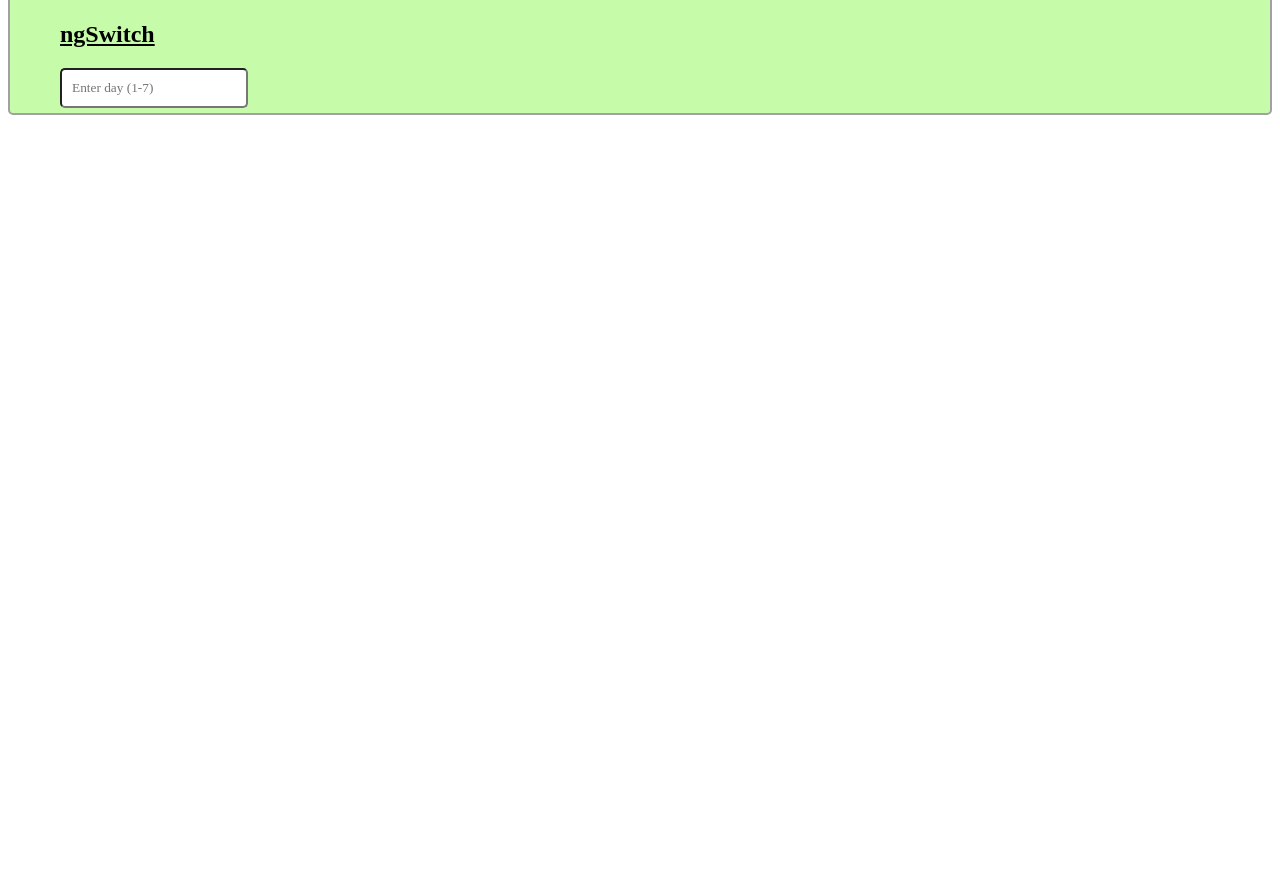
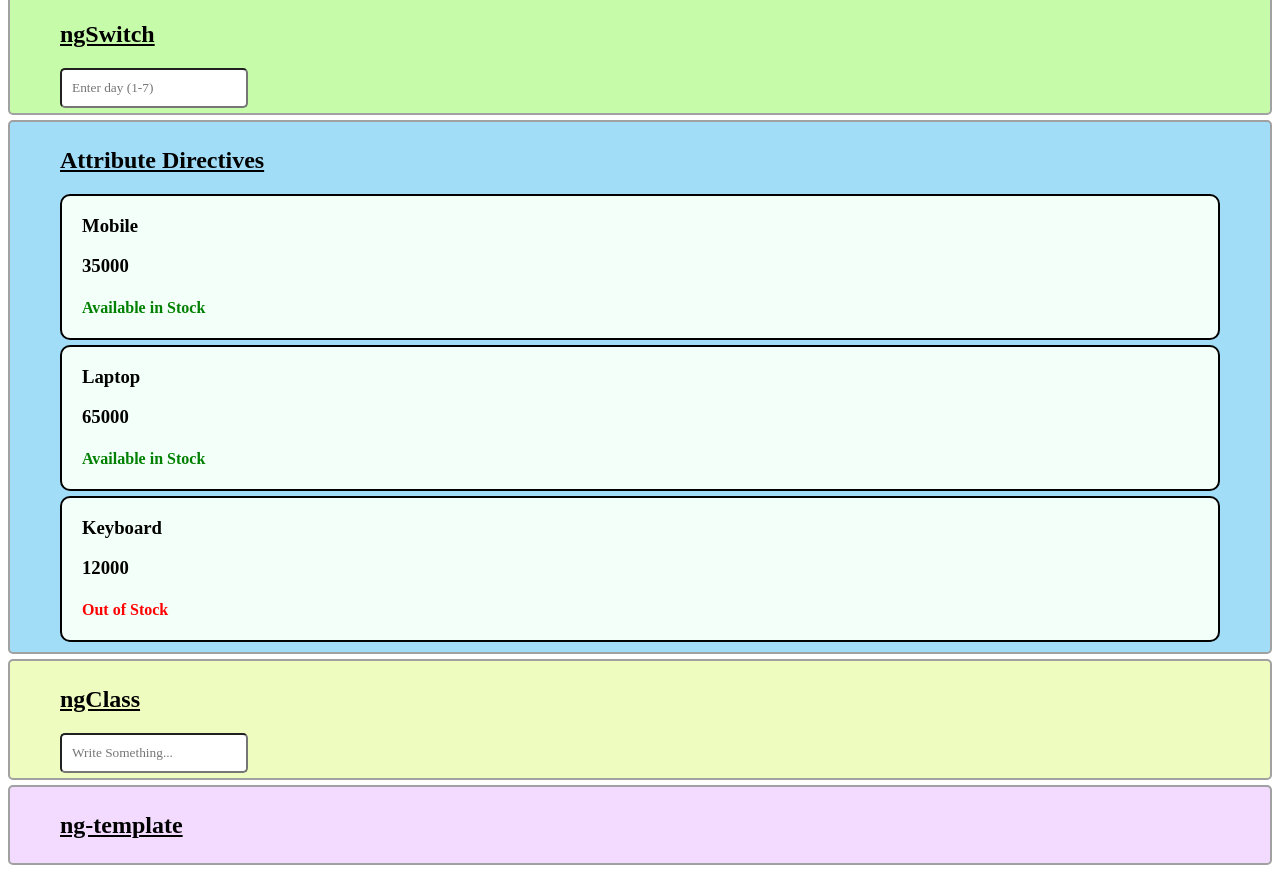
Before and after one commit to akashasahu07/Ang-Test1, an Angular app: page / in a window 1280 px wide. Shown: the part 1840-2713 px from the top of the page. Before the commit the page ends 1963 px from the top, so only its background shows below. Built offline with nearby package versions, Linux system fonts and the light colour scheme; a web font is replaced by a local one.

Commit message:
Update main

```diff
--- a/src/app/main/main.component.css
+++ b/src/app/main/main.component.css
@@ -105,3 +105,41 @@ h2 {
     padding: 10px;
     border-radius: 5px;
 }
+
+.class7 {
+    background-color: #a2ddf8;
+}
+
+.prod {
+    background-color: #f3fff9;
+    border-radius: 10px;
+    padding: 0 20px;
+    margin-bottom: 5px;
+    border: 2px solid;
+}
+
+.class8 {
+    background-color: #eefcc0;
+}
+
+.class8 .btn {
+    border: 1px solid;
+    border-radius: 5px;
+    cursor: pointer;
+}
+
+.class8 .btn-disabled {
+    border: 1px solid;
+    border-radius: 5px;
+    cursor: not-allowed;
+    display: none;
+}
+
+.class8 input {
+    padding: 10px;
+    border-radius: 5px;
+}
+
+.class9 {
+    background-color: #f2dbff;
+}
--- a/src/app/main/main.component.html
+++ b/src/app/main/main.component.html
@@ -53,8 +53,8 @@
 
 <div class="container class6">
     <h2>ngSwitch</h2>
-    <input type="number" [(ngModel)]="day" placeholder="Enter day (1-7)" min="1"/>
-        <div [ngSwitch]="day" *ngIf = "day !== null">
+    <input type="number" [(ngModel)]="day" placeholder="Enter day (1-7)" min="1" />
+    <div [ngSwitch]="day" *ngIf="day !== null">
         <h3 *ngSwitchCase=1>Monday</h3>
         <h3 *ngSwitchCase=2>Tuesday</h3>
         <h3 *ngSwitchCase=3>Wednesday</h3>
@@ -65,3 +65,27 @@
         <h3 *ngSwitchDefault>Wrong Input..</h3>
     </div>
 </div>
+
+<div class="container class7">
+    <h2>Attribute Directives</h2>
+
+    <div class="prod" *ngFor="let product of products">
+        <h3>{{ product.name }}</h3>
+        <h3>{{ product.price }}</h3>
+        <div class="stock" [ngStyle] = "{color : product.inStock ? 'green' : 'red'}">
+            <h4 *ngIf="product.inStock === true"> Available in Stock</h4>
+            <h4 *ngIf="product.inStock != true"> Out of Stock</h4>
+        </div>
+    </div>
+</div>
+
+<div class="container class8">
+    <h2>ngClass</h2>
+    <input type="text" (input) = "addText1($event)" placeholder="Write Something...">
+    <button [ngClass] = "{'btn': true, 'btn-disabled': !text1}">Search</button>
+    <h3 *ngIf = "text1 != ''">Showing result for: {{ text1 }}</h3>
+</div>
+
+<div class="container class9">
+    <h2>ng-template</h2>
+</div>
--- a/src/app/main/main.component.ts
+++ b/src/app/main/main.component.ts
@@ -78,4 +78,32 @@ export class MainComponent {
 
   // ngSwitch
   day: number | null = null;
+
+  // Attribute Derectives
+  products = [
+    {
+      name: 'Mobile',
+      price: 35000,
+      inStock: true
+    },
+
+    {
+      name: 'Laptop',
+      price: 65000,
+      inStock: true
+    },
+
+    {
+      name: 'Keyboard',
+      price: 12000,
+      inStock: false
+    }
+  ]
+
+  // ngClass
+  text1:string = ""
+
+  addText1(event:any) {
+    this.text1 = event.target.value
+  }
 }
```
Lines whose indentation alone changed are shown as unchanged.
